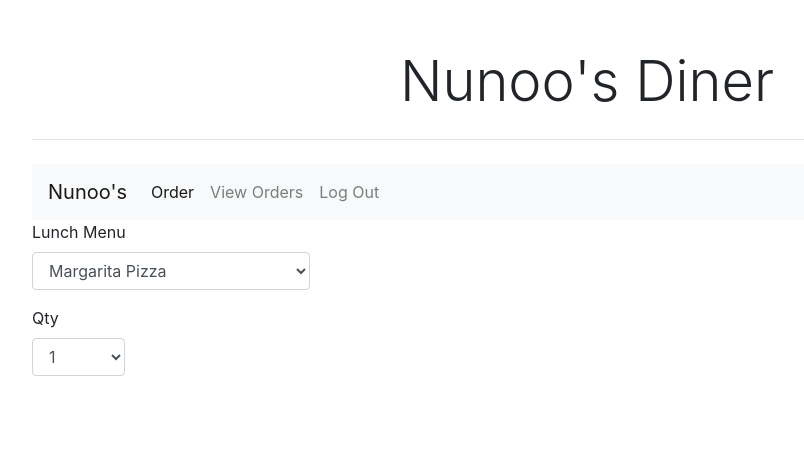
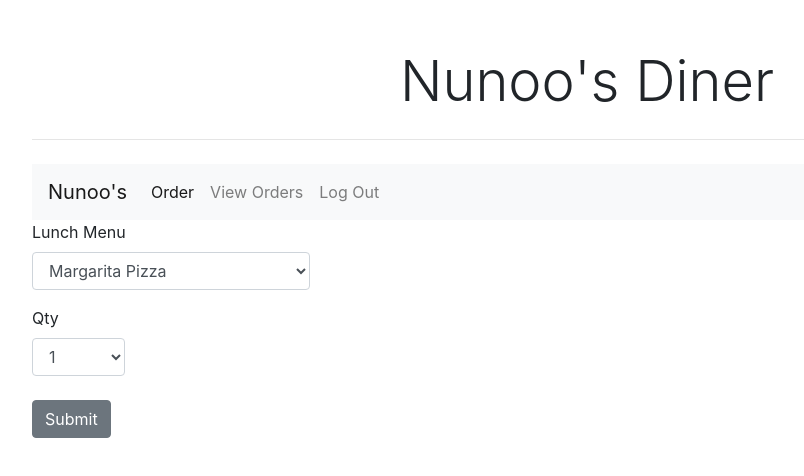
Before and after one commit to Alexg1021/geekwise-restaurant-application-1, an Angular app in the folder public/: page /order in a window 1280 px wide. Shown: the top 476 px of the page, without its empty margins (53-857 px from the left). Built offline with nearby package versions, Linux system fonts and the light colour scheme.

Commit message:
added button

```diff
--- a/public/src/app/order/order.component.html
+++ b/public/src/app/order/order.component.html
@@ -45,3 +45,5 @@
     <option>4</option>
   </select>
 </div>
+
+<input type="submit" class="btn btn-secondary mt-2" id="">
```
